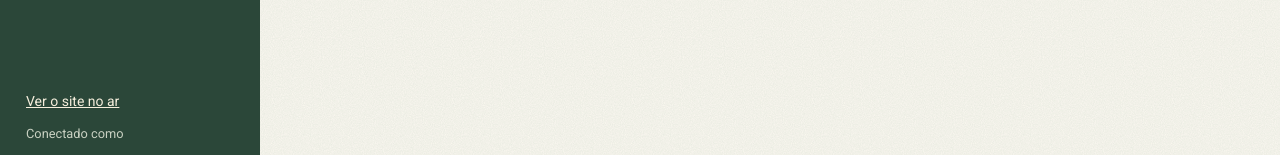
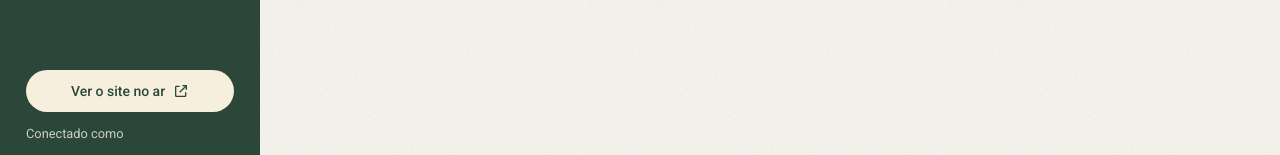
Before and after one commit to feernandoignacio/biogarden-2, a Next.js app: page /painel in a window 1280 px wide. Shown: the part 575-730 px from the top of the page. Built offline with nearby package versions, Linux system fonts and the light colour scheme; no server answers; the database is empty.

Commit message:
style: turn 'view site' link into a button

```diff
--- a/src/app/painel/_components/PanelShell.module.css
+++ b/src/app/painel/_components/PanelShell.module.css
@@ -81,8 +81,30 @@
 }
 
 .siteLink {
-  color: var(--cream);
+  display: inline-flex;
+  align-items: center;
+  justify-content: center;
+  gap: 8px;
+  align-self: stretch;
+  min-height: 42px;
+  padding: 0 18px;
+  border-radius: 999px;
+  background: var(--cream);
+  color: var(--green);
+  text-decoration: none;
   font-size: 0.875rem;
+  font-weight: 500;
+  transition: background 0.2s ease;
+}
+
+.siteLink:hover {
+  background: var(--white);
+}
+
+.siteLink:focus-visible,
+.logout:focus-visible {
+  outline: 2px solid var(--cream);
+  outline-offset: 2px;
 }
 
 .user {
@@ -143,6 +165,12 @@
     align-items: center;
   }
 
+  .siteLink {
+    align-self: auto;
+    min-height: 38px;
+    padding: 0 14px;
+  }
+
   .main {
     padding: 24px 16px 40px;
   }
--- a/src/app/painel/_components/PanelShell.tsx
+++ b/src/app/painel/_components/PanelShell.tsx
@@ -50,6 +50,19 @@ export function PanelShell({ email, total, children }: Props) {
             className={styles.siteLink}
           >
             Ver o site no ar
+            <svg
+              width="16"
+              height="16"
+              viewBox="0 0 24 24"
+              fill="none"
+              stroke="currentColor"
+              strokeWidth="2"
+              aria-hidden="true"
+            >
+              <path d="M14 4h6v6" />
+              <path d="M20 4 10 14" />
+              <path d="M19 14v5a1 1 0 0 1-1 1H5a1 1 0 0 1-1-1V6a1 1 0 0 1 1-1h5" />
+            </svg>
           </a>
           <span className={styles.user}>Conectado como {email}</span>
           <form action={signOut}>
```
